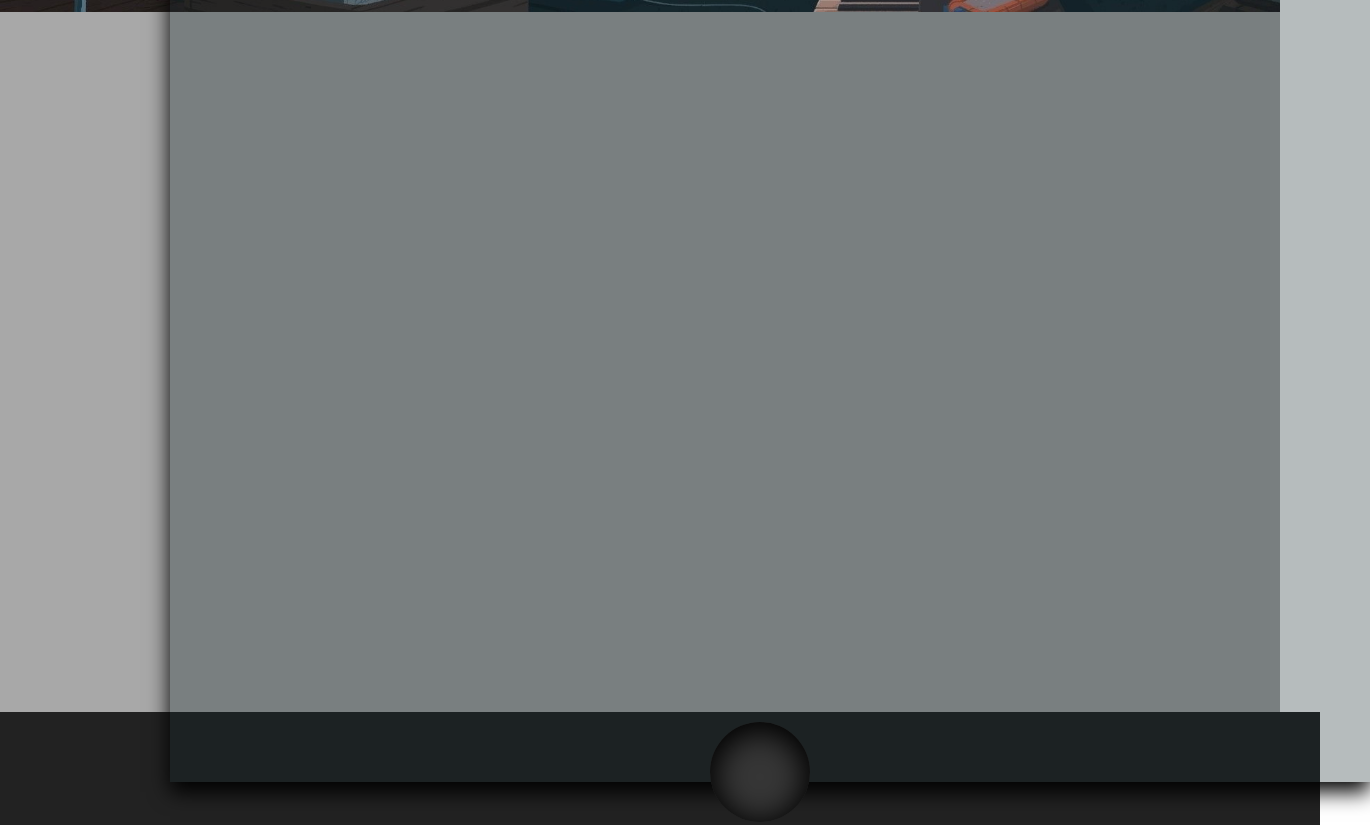
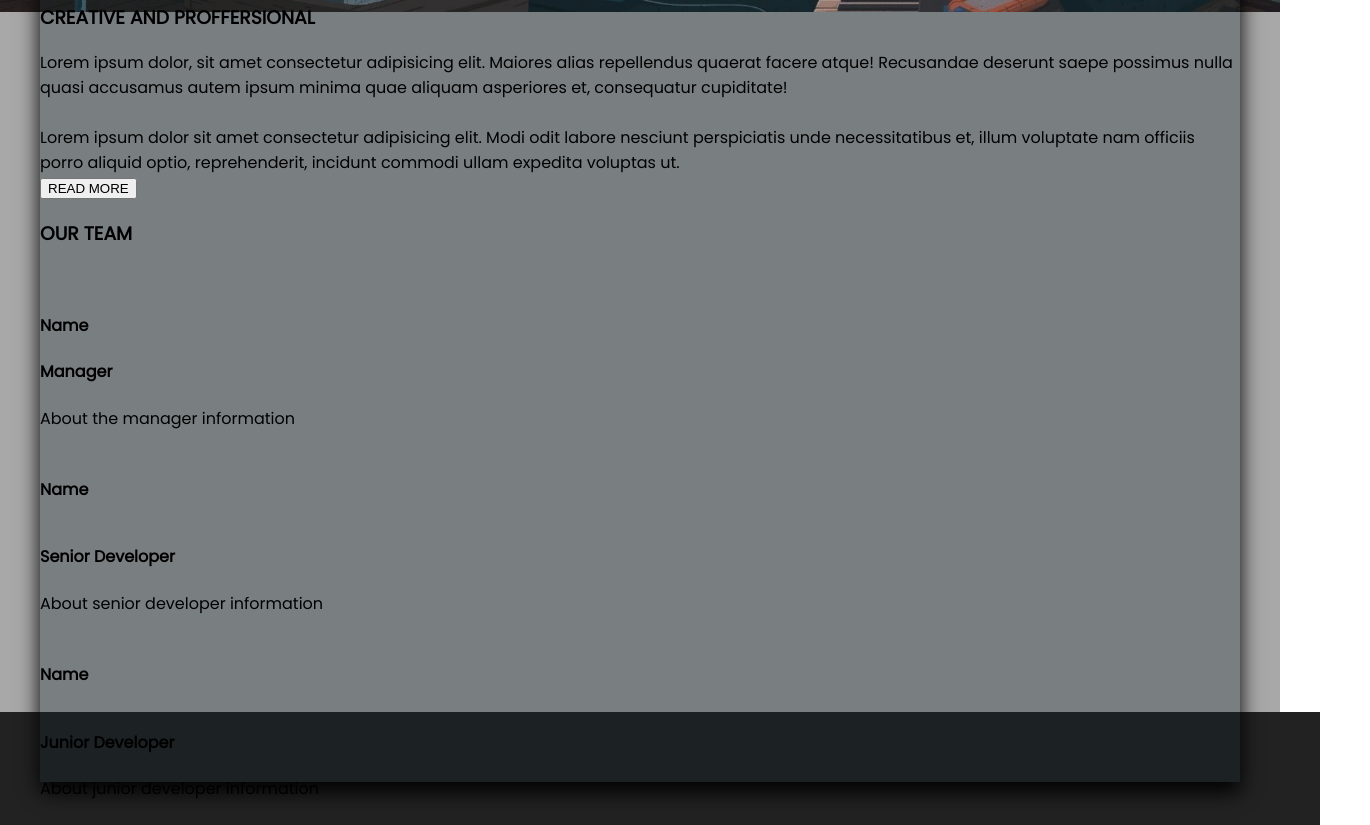
Before and after one commit to Manuelbortsie/amalitechProject1, a plain HTML site: page index.html in a window 1280 px wide. Shown: the part 738-1563 px from the top of the page, 1370 px wide, since content can reach past the window. Drawn offline with Linux system fonts and the light colour scheme.

Commit message:
second commit

```diff
--- a/css/index.css
+++ b/css/index.css
@@ -151,6 +151,8 @@ form > button{
     top: 220px;
     left: 170px;
     box-shadow: 0px 10px 20px black;
+    left: 50%;
+    transform: translate(-50%, 0);
 }
 
 .body{
--- a/index.html
+++ b/index.html
@@ -61,10 +61,47 @@
                         <button>READ MORE</button>
                     </div>
                     <div class="right">
-
+                         <div>
+                            <div>
+                                <h3>CREATIVE AND PROFFERSIONAL</h3>
+                                <p>Lorem ipsum dolor, sit amet consectetur adipisicing elit. Maiores alias repellendus quaerat facere atque! Recusandae deserunt saepe possimus nulla quasi accusamus autem ipsum minima quae aliquam asperiores et, consequatur cupiditate!</p>
+                                <br>
+                                <p>
+                                    Lorem ipsum dolor sit amet consectetur adipisicing elit. Modi odit labore nesciunt perspiciatis unde necessitatibus et, illum voluptate nam officiis porro aliquid optio, reprehenderit, incidunt commodi ullam expedita voluptas ut.
+                                </p>
+                                <button> READ MORE </button>
+                            </div>
+                            <div>
+                                <h3>OUR TEAM</h3>
+                                <div>
+                                    <img/>
+                                    <div>
+                                        <p><h4>Name</h4</p>
+                                        <p><h4>Manager</h4></p>
+                                        <p>About the manager information</p>
+                                    </div>
+                                </div>
+                                <div>
+                                    <img/>
+                                    <div>
+                                        <p><h4>Name</h4></p>
+                                        <p><h4>Senior Developer</h4></p>
+                                        <p>About senior developer information</p>
+                                    </div>
+                                </div>
+                                <div>
+                                    <img/>
+                                    <div>
+                                        <p><h4>Name</h4></p>
+                                        <p><h4>Junior Developer</h4></p>
+                                        <p>About junior developer information</p>
+                                    </div>
+                                </div>
+                            </div>
+                        </div>
                     </div>
                 </div>
-                <div class="semi-circle"></div>
+                <!-- <div class="semi-circle"></div> -->
             </div>
         </div>
     </div>
```
